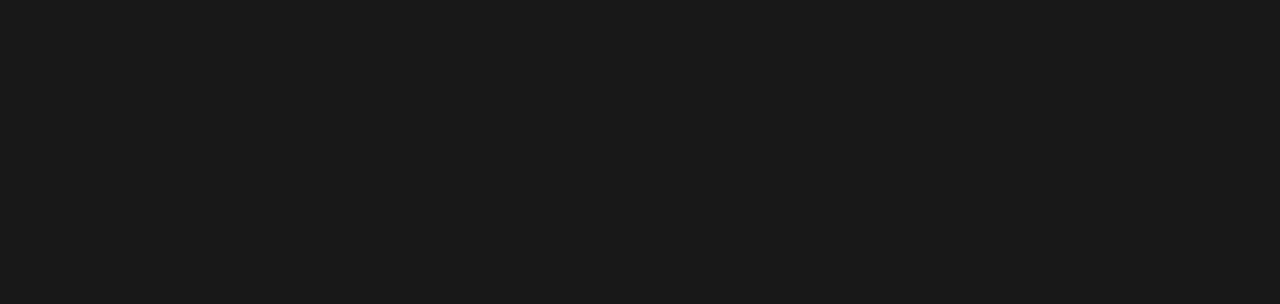
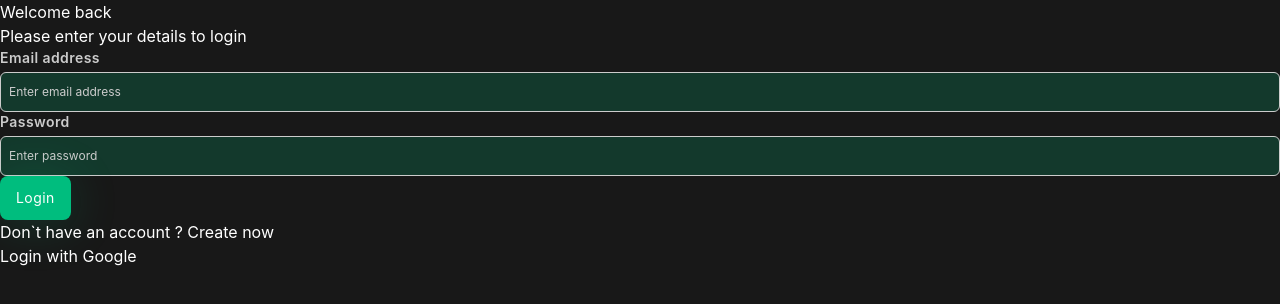
Before and after one commit to The-Gleb/gmessenger, a Vue app in the folder client/: page /login in a window 1280 px wide. Shown: the top 304 px of the page. Built offline with nearby package versions, Linux system fonts and the light colour scheme.

Commit message:
fix: define all css variables

```diff
--- a/client/src/assets/scss/vars.scss
+++ b/client/src/assets/scss/vars.scss
@@ -1,14 +1,18 @@
 :root {
   --vt-c-white: #ffffff;
   --vt-c-white-soft: #f8f8f8;
-  --vt-c-white-mute: #f2f2f2;
+  --vt-c-white-mute: #ccc;
 
   --vt-c-black: #181818;
   --vt-c-black-soft: #222222;
   --vt-c-black-mute: #282828;
 
   --vt-c-indigo: #2c3e50;
+  --vt-c-red: #dc4638;
 
   --vt-c-green: hsla(160, 100%, 37%);
   --vt-c-dark-green: hsla(160, 100%, 37%, 0.2);
+
+  --shadow: 0px 4px 50px 0px var(--vt-c-dark-green);
+  --transition: 0.3s ease;
 }
--- a/client/src/components/UI/BaseButton.vue
+++ b/client/src/components/UI/BaseButton.vue
@@ -23,10 +23,6 @@
   type: 'button'
 })
 
-const isOnlyIcon = computed(() => {
-  return !!props.icon
-})
-
 const isLink = computed(() => {
   return !!props.to
 })
@@ -40,19 +36,11 @@
   <component
     :is="componentButton"
     class="ui-button"
-    :class="[
-      {
-        'ui-button_icon': isOnlyIcon,
-        'ui-button_btn': !isOnlyIcon,
-        'ui-button_block': block
-      },
-      `ui-button_${variant}`
-    ]"
+    :class="[{ 'ui-button_block': block }, `ui-button_${variant}`]"
     :to="to || undefined"
     :disabled="disabled"
   >
     <BaseIcon v-if="prependIcon" class="ui-button__prepend-icon" :icon="prependIcon" />
-    <BaseIcon v-if="isOnlyIcon" :icon="icon" />
     <span v-else>
       <slot />
     </span>
@@ -63,7 +51,7 @@
 <style lang="scss" scoped>
 .ui-button {
   padding: 12px 16px;
-  border-radius: 32px;
+  border-radius: 8px;
   transition:
     var(--transition) background-color,
     var(--transition) color,
@@ -72,21 +60,17 @@
   @include text-14s;
 
   &_default {
-    background-color: var(--icons-red);
-    box-shadow: var(--shadow-red);
-    color: var(--bg-default);
+    background-color: var(--vt-c-green);
+    color: var(--vt-c-white);
+    box-shadow: var(--shadow);
 
     &:hover {
-      background-color: #e46e63;
-    }
-
-    &:active {
-      background-color: var(--text-tapped);
+      background-color: var(--vt-c-green);
     }
 
     &:disabled {
-      background-color: var(--text-disabled);
-      color: var(--text-tertiary);
+      background-color: var(--vt-c-white-mute);
+      color: var(--vt-c-black-mute);
     }
   }
 
--- a/client/src/components/UI/BaseInput.vue
+++ b/client/src/components/UI/BaseInput.vue
@@ -19,7 +19,6 @@
   placeholder?: string
   autocomplete?: string
   errorMessages?: ErrorObject[]
-  clearable?: boolean
   required?: boolean
 }
 
@@ -43,7 +42,6 @@
   placeholder: '',
   autocomplete: undefined,
   errorMessages: undefined,
-  clearable: true,
   required: false
 })
 const emit = defineEmits<InputEmits>()
@@ -57,10 +55,6 @@
   set(value: string) {
     emit('update:modelValue', value)
   }
-})
-
-const isFilled = computed(() => {
-  return props.modelValue.length
 })
 
 const inputLabel = ref<HTMLLabelElement | null>(null)
@@ -85,7 +79,6 @@
     class="ui-input"
     :class="[
       {
-        'ui-input_filled': isFilled,
         'ui-input_slot-prepend': hasPrependSlot,
         'ui-input_slot-append': hasAppendSlot,
         'ui-input_disabled': disabled,
@@ -93,7 +86,10 @@
       }
     ]"
   >
-    <div v-if="label" class="ui-input__title">{{ label }}<span v-if="required">*</span></div>
+    <div v-if="label" class="ui-input__title">
+      {{ label }}
+      <span v-if="required">*</span>
+    </div>
     <label class="ui-input__inner">
       <slot name="prepend">
         <component
@@ -129,13 +125,6 @@
             <BaseIcon :icon="appendIcon" size="16" />
           </component>
         </slot>
-        <button
-          v-if="clearable && modelValue.length"
-          class="ui-input__icon"
-          @click="emit('update:modelValue', '')"
-        >
-          <BaseIcon icon="delete" size="16" />
-        </button>
       </div>
     </label>
   </div>
@@ -146,14 +135,14 @@
   @include text-small-12s;
 
   &__title {
-    color: var(--text-primary);
+    color: var(--vt-c-white-mute);
     margin-bottom: 4px;
     transition: var(--transition) color;
 
     @include text-14s;
 
     span {
-      color: var(--text-active-accent);
+      color: var(--vt-c-red);
     }
   }
 
@@ -161,9 +150,9 @@
     width: 100%;
     height: 40px;
     padding: 0 8px;
-    border: 1px solid var(--text-disabled);
+    border: 1px solid var(--vt-c-white-mute);
     border-radius: 6px;
-    background-color: var(--bg-default);
+    background-color: var(--vt-c-dark-green);
     display: flex;
     align-items: center;
     cursor: text;
@@ -177,10 +166,10 @@
       background-color: transparent;
       width: 100%;
       outline: none;
-      color: var(--text-primary);
+      color: var(--vt-c-white);
 
       &::placeholder {
-        color: var(--text-tertiary);
+        color: var(--vt-c-white-mute);
       }
     }
   }
@@ -204,21 +193,21 @@
 
   &_disabled {
     .ui-input__inner {
-      background-color: var(--text-disabled);
+      background-color: var(--vt-c-white-mute);
     }
   }
 
   &_error {
     .ui-input__title {
-      color: var(--text-red);
+      color: var(--vt-c-red);
     }
 
     .ui-input__inner {
-      border-color: var(--text-red);
+      border-color: var(--vt-c-red);
     }
 
     .ui-input__details {
-      color: var(--text-red);
+      color: var(--vt-c-red);
     }
   }
 }
--- a/client/src/views/LoginView.vue
+++ b/client/src/views/LoginView.vue
@@ -1,5 +1,34 @@
-<script setup lang="ts"></script>
+<script setup lang="ts">
+import { ref } from 'vue'
+import BaseInput from '@/components/UI/BaseInput.vue'
+import { type LoginForm } from '@/types'
+import BaseButton from '@/components/UI/BaseButton.vue'
 
-<template></template>
+const form = ref<LoginForm>({
+  login: '',
+  password: ''
+})
+</script>
+
+<template>
+  <div class="login-form">
+    <h1 class="login-form__welcome">Welcome back</h1>
+    <h1 class="login-form__title">Please enter your details to login</h1>
+
+    <div class="login-form__inputs">
+      <BaseInput v-model="form.login" label="Email address" placeholder="Enter email address" />
+      <BaseInput v-model="form.password" label="Password" placeholder="Enter password" />
+      <BaseButton>Login</BaseButton>
+    </div>
+
+    <div class="login-form__controls">
+      Don`t have an account ? <RouterLink to="/">Create now</RouterLink>
+    </div>
+
+    <div class="login-form__social">
+      <button>Login with Google</button>
+    </div>
+  </div>
+</template>
 
 <style scoped></style>
```
